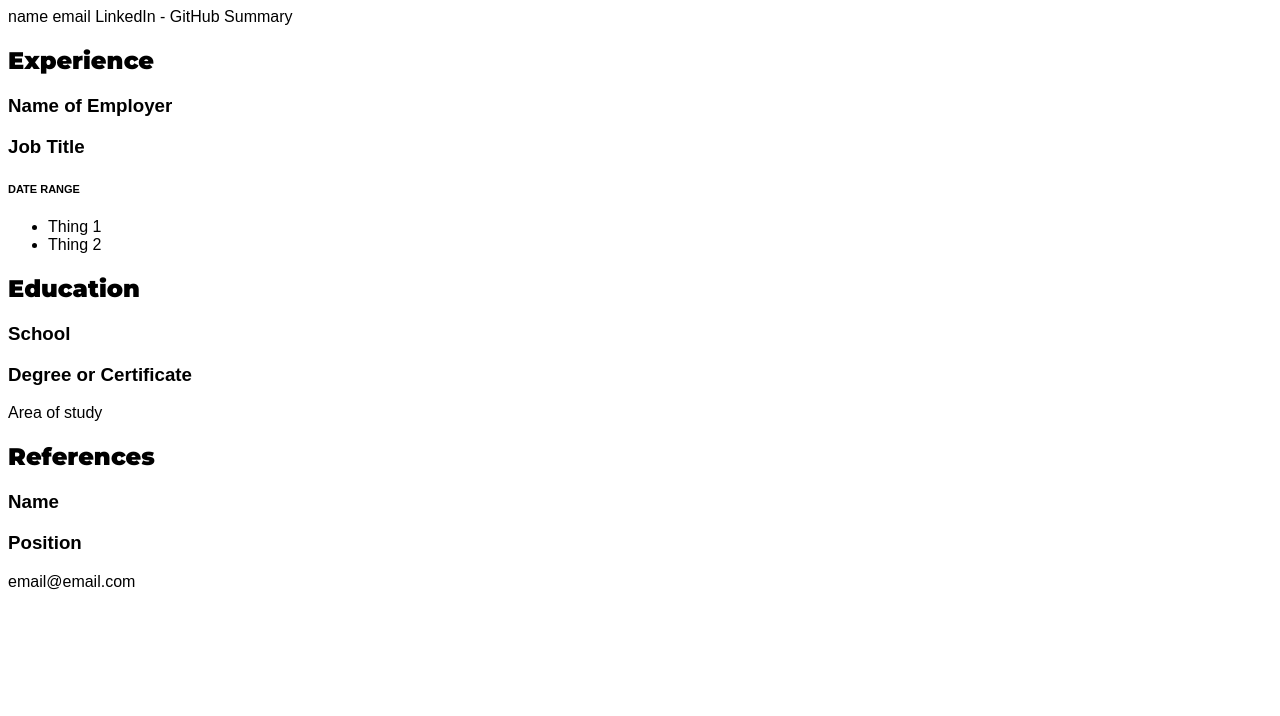
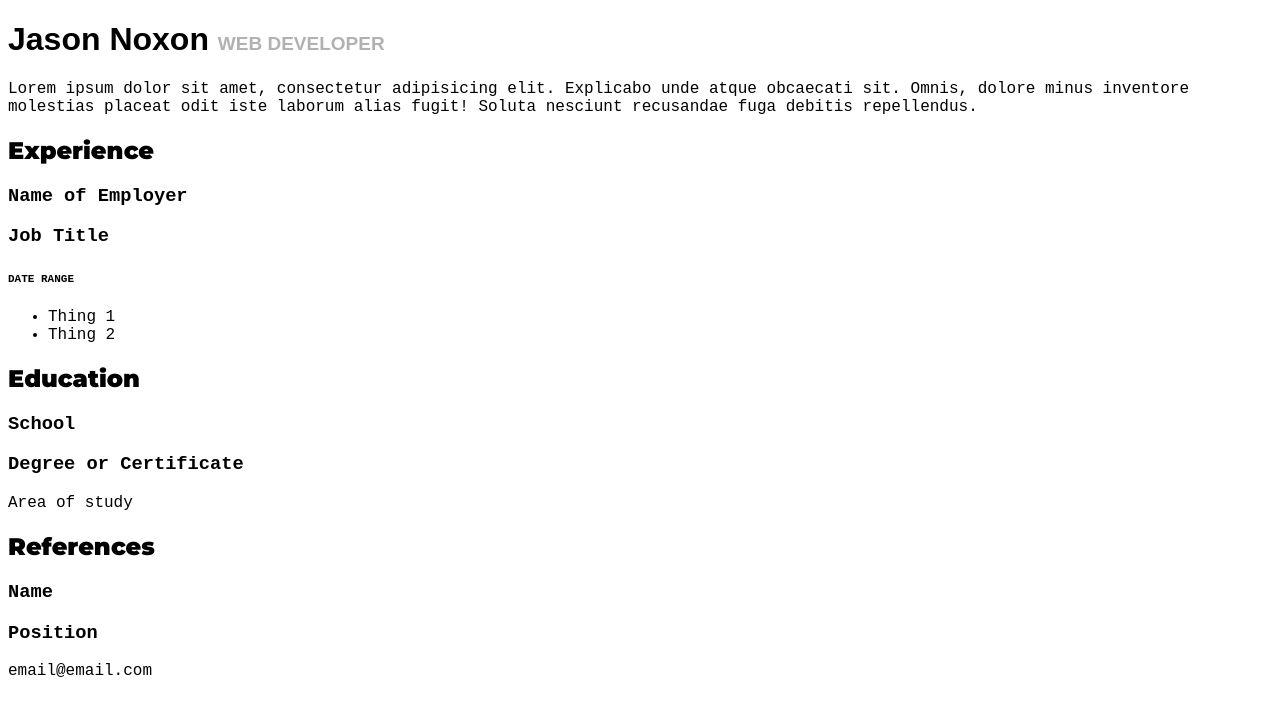
Before and after one commit to jasonnoxon/fewd-resume, a plain HTML site: page index.html in a window 1280 px wide. Drawn offline with Linux system fonts and the light colour scheme; a web font is replaced by a local one.

Commit message:
added site.css file and linked to index.html

```diff
--- a/index.html
+++ b/index.html
@@ -2,26 +2,13 @@
 <html>
   <head>
     <title>Jason Noxon</title>
-    <style>
-      @import url('https://fonts.googleapis.com/css?family=Aclonica|Montserrat:900&display=swap');
-
-      body {
-        font-family: Arial, Helvetica, sans-serif;
-      }
-
-      h1 { font-family: 'Aclonica', sans-serif; }
-      h2 { font-family: 'Montserrat', sans-serif; }
-      h4 { font-variant-caps: all-small-caps; }
-
-    </style>
+    <link rel="stylesheet" href="site.css">
   </head>
   <body>
     <div>
       <header>
-        name
-        email
-        LinkedIn - GitHub
-        Summary
+        <h1>Jason Noxon <small>Web Developer</small></h1>
+        <p>Lorem ipsum dolor sit amet, consectetur adipisicing elit. Explicabo unde atque obcaecati sit. Omnis, dolore minus inventore molestias placeat odit iste laborum alias fugit! Soluta nesciunt recusandae fuga debitis repellendus.</p>
       </header>
       <section>
         <h2>Experience</h2>
--- /dev/null
+++ b/site.css
@@ -0,0 +1,16 @@
+@import url('https://fonts.googleapis.com/css?family=Aclonica|Montserrat:900&display=swap');
+
+body {
+  font-family:'Courier New', Courier, monospace;
+}
+
+h1 { font-family: 'Aclonica', sans-serif; }
+
+h1 small {
+  font-family: Arial, Helvetica, sans-serif;
+  font-variant-caps: all-small-caps;
+  opacity: .3;
+}
+
+h2 { font-family: 'Montserrat', sans-serif; }
+h4 { font-variant-caps: all-small-caps; }
```
